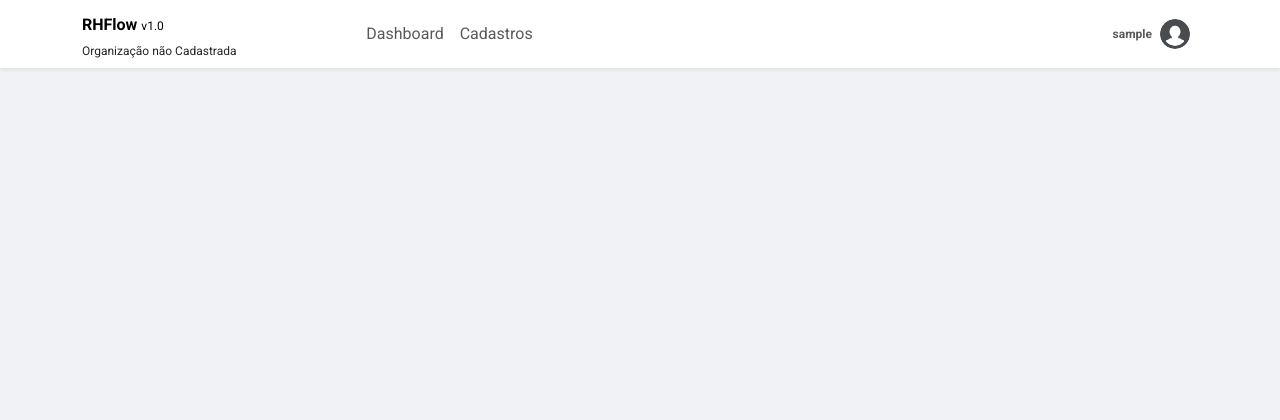
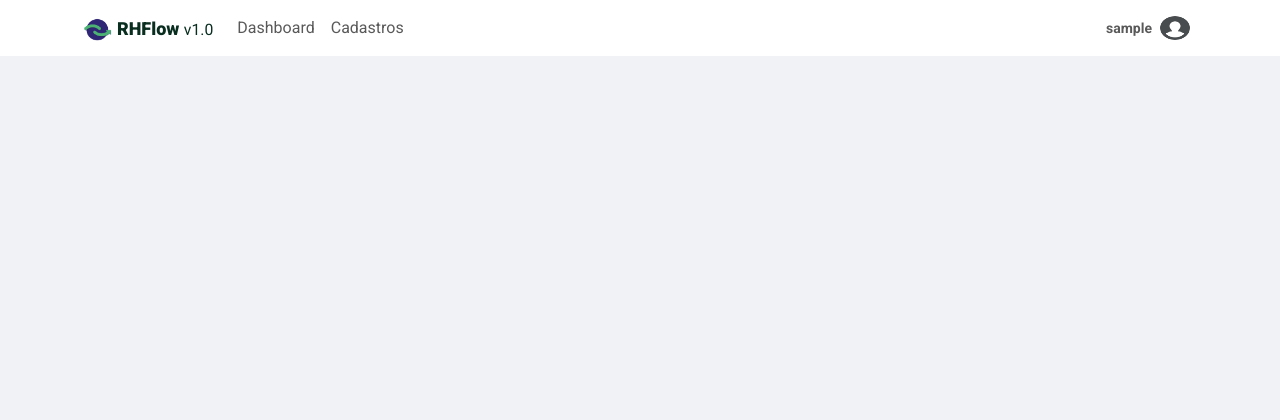
Before and after one commit to DanPersonalConsulting/rhflow-dj, a Django app: page /home/ in a window 1280 px wide. Shown: the top 420 px of the page. After the commit the page ends 41 px from the top, so only its background shows below. Run offline with Django 5.2, Linux system fonts and the light colour scheme; the visitor is signed in with stand-in values (Sample User, id 1); data that the repository does not hold is empty; some libraries are stand-ins or nearby versions.

Commit message:
Refatoração header principal

```diff
--- a/rhflow/urls.py
+++ b/rhflow/urls.py
@@ -6,7 +6,7 @@ from django.conf.urls.static import static
 urlpatterns = [
     path('admin/', admin.site.urls),
     path('', include('app.base.urls', namespace='base')),
-    path('accounts/', include('app.accounts.urls', namespace='account')),
+    path('', include('app.accounts.urls', namespace='account')),
     path('', include('app.empresa.urls', namespace='empresa')),
     path('funcionarios/', include('app.funcionario.urls', namespace='funcionario')),
 ]
--- a/templates/base/index.html
+++ b/templates/base/index.html
@@ -1,10 +1,6 @@
 {% extends "structure.html" %}
 
 {% block title %}RHFlow{% endblock %}
-
-{% comment %} {% block header %}
-    {% include "base/partials/header_index.html" %}
-{% endblock %} {% endcomment %}
 
 {% block content %}
 <body class="bg-light">
--- a/templates/base/partials/header.html
+++ b/templates/base/partials/header.html
@@ -1,15 +1,13 @@
 {% load static %}
+
 <header>
-  <nav class="navbar navbar-expand-lg navbar-light shadow-sm">
-    <div class="container">
-      <div class="row">
-          {% include "base/partials/name_system.html" %}
-          {% if user.organizacoes.count > 0 %}
-          <span class="fw-bold small-text">{{ user.organizacoes.all.0.organizacao_nome }}</span>
-          {% else %}
-          <span class="fw-light small-text"> Organização não Cadastrada</span>
-          {% endif %}
-      </div>
+  <nav class="navbar navbar-expand-lg navbar-light">
+      <div class="container">
+        <a class="navbar-brand" href="#">
+          <img src="{% static 'img/logo_rhflow.png' %}" alt="" width="30" height="24">
+          <span class="me-0 text-logo">RHFlow <small class="fw-light">v1.0</small> </span>
+        </a>
+
       <button class="navbar-toggler" type="button" data-bs-toggle="collapse" data-bs-target="#navbarNavDropdown" aria-controls="navbarNavDropdown" aria-expanded="false" aria-label="Toggle navigation">
         <span class="navbar-toggler-icon"></span>
       </button>
@@ -25,8 +23,6 @@
               Cadastros
             </a>
             <ul class="dropdown-menu" aria-labelledby="navbarDropdownMenuLink">
-              {% comment %} <li><a class="dropdown-item" href="{% url 'empresa:organizacao_create' %}">Organização</a></li> {% endcomment %}
-              {% comment %} <li><a class="dropdown-item" href="">Porte</a></li> {% endcomment %}
               {% if user.is_authenticated and user.is_org_admin %}
                 <li><a class="dropdown-item" href="{% url 'empresa:gestor_rh_list' %}">Gestor RH</a></li>
               {% endif %}
@@ -39,16 +35,18 @@
 
         <ul class="navbar-nav ms-auto">
           <li class="nav-item dropdown">
-            <a class="fw-bold small-text" href="{% url 'empresa:empresas_relacionadas' %}">
-               <span id="empresaSelecionadaNome"></span>
+            <a class="nav-link d-flex align-items-center fw-bold" href="{% url 'empresa:empresas_relacionadas' %}">
+              <span id="empresaSelecionadaNome"></span>
             </a>
+          </li>
+          <li class="nav-item dropdown">
             <a class="nav-link d-flex align-items-center" href="#" id="navbarDropdownMenuUser" role="button" data-bs-toggle="dropdown" aria-expanded="false">
-              <span class="me-2 fw-bold small-text">{{ user.username }}</span>
+              <small class="me-2 fw-bold">{{ user.username }}</small>
               <img src="{% if user.is_authenticated and user.avatar %}{{ user.avatar.url }}{% else %}{% static 'img/default_avatar.png' %}{% endif %}"
-                   alt="Avatar"
-                   class="rounded-circle"
-                   width="30"
-                   height="30">
+                  alt="Avatar"
+                  class="rounded-circle"
+                  width="30"
+                  height="24">
             </a>
             <ul class="dropdown-menu dropdown-menu-end" aria-labelledby="navbarDropdownMenuUser">
               {% if user.is_authenticated and user.is_org_admin or user.is_hr_manager %}
@@ -63,8 +61,22 @@
         </ul>
       </div>
     </div>
+  </div>
   </nav>
 </header>
+<style>
+  .text-logo {
+      font-size: 18px;
+      font-weight: 900 !important;
+      color: #092e20;
+  }
+
+  .logo {
+      width: 42px;
+      height: auto;
+  }
+</style>
+
 <script>
   document.addEventListener('DOMContentLoaded', function() {
     const empresaSelecionada = localStorage.getItem('empresaSelecionada');
--- a/templates/base/partials/name_system.html
+++ /dev/null
@@ -1,9 +0,0 @@
-<a class="navbar-brand fw-bold fs-6" href="#">
-    RHFlow <span class="fw-light small-text">v1.0</span>
-</a>
-
-<style>
-    .small-text {
-        font-size: 0.75rem;
-    }
-</style>
```
Also changed, not shown: templates/base/partials/header_index.html (deleted, +0 -18 lines).
